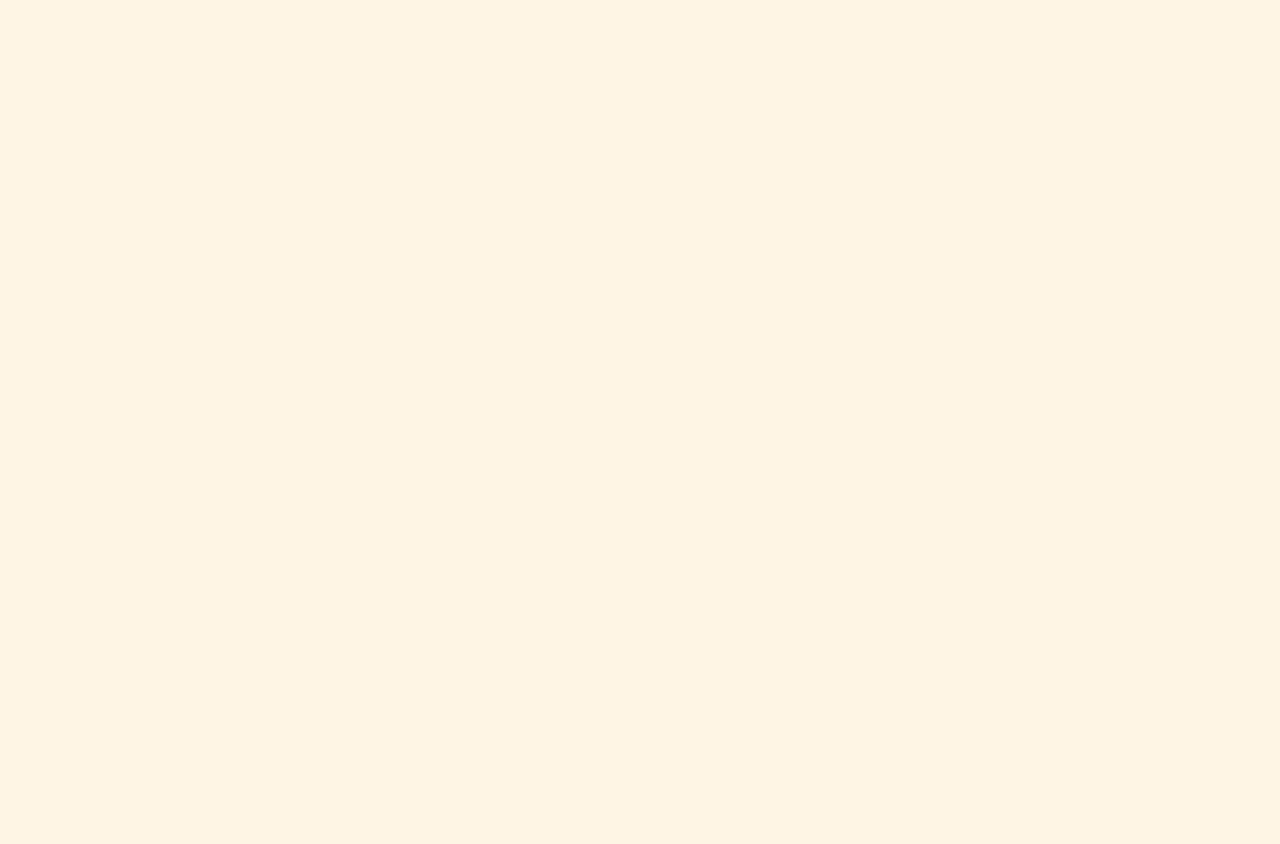
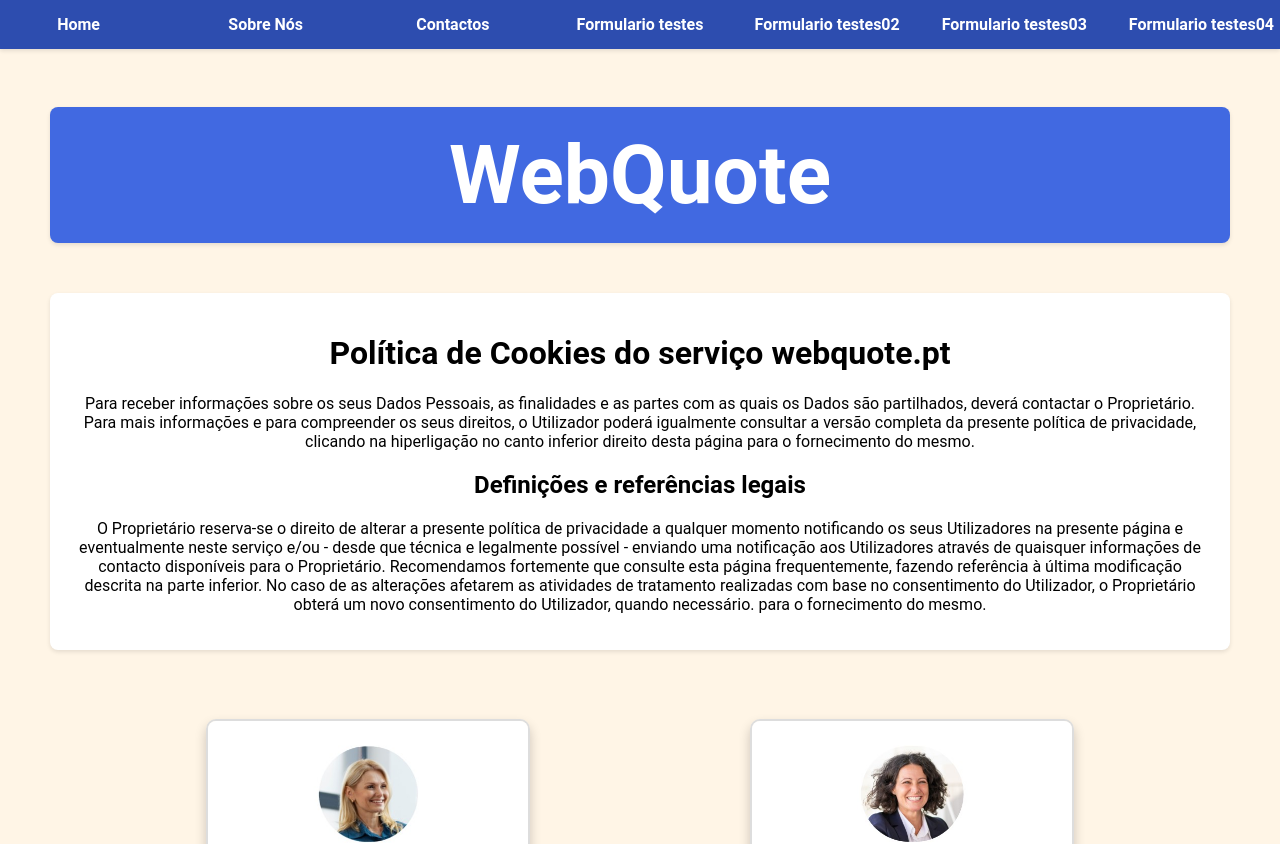
Before and after one commit to Ruubennn20/WebQuote, a React (Vite) app in the folder WebQuote/: page /politica-cookies in a window 1280 px wide. Before the commit this address had no page. Shown: the top 844 px of the page. Before the commit the page ends 800 px from the top, so only its background shows below. Built offline with nearby package versions, Linux system fonts and the light colour scheme; a web font is replaced by a local one.

Commit message:
politicadecookies

```diff
--- a/WebQuote/src/App.jsx
+++ b/WebQuote/src/App.jsx
@@ -12,6 +12,7 @@ import FormExemplo from "./Components/Forms/FormExemplo";
 import FormInicial from "./Components/Forms/FormInicial";
 import FormComPDF from "./Components/Forms/formcomPDFGenerator";
 import FormAdmin from "./Pages/formAdmin";
+import PoliticaDeCookies from "./Pages/PoliticaDeCookies";
 function App() {
   return (
     <Router>
@@ -25,6 +26,7 @@ function App() {
         <Route path="/form-inicial" element={<FormInicial />} />
         <Route path="/form-com-pdf" element={<FormComPDF />} />
         <Route path="/form-admin" element={<FormAdmin />} />
+        <Route path="/politica-cookies" element={<PoliticaDeCookies />} />
       </Routes>
     </Router>
   );
--- a/WebQuote/src/Components/Footer/Footer.jsx
+++ b/WebQuote/src/Components/Footer/Footer.jsx
@@ -27,7 +27,7 @@ export default function Footer() {
                 <li><Link to="/contactos">Contactos</Link></li>
               </ul>
               <ul className="menu-coluna2">
-                <li><a href="#politica-cookies">Política de Cookies</a></li>
+              <li><Link to="/politica-cookies">Política de Cookies</Link></li>
                 <li><a href="#politica-privacidade">Política de Privacidade</a></li>
               </ul>
               <ul className="menu-coluna3">
@@ -44,7 +44,7 @@ export default function Footer() {
               <img src={WebQuoteLogo} alt="Logo WebQuote" className="footerLogoImage" />
             </div>
             <div className="copyright">
-              © 2024 Ruben Couto, João Pimentel, Francisco Almeida e Bruno Assunção. Todos os direitos reservados.
+              © 2025 Ruben Couto, João Pimentel, Francisco Almeida e Bruno Assunção. Todos os direitos reservados.
             </div>
           </div>
         </div>
--- /dev/null
+++ b/WebQuote/src/Pages/PoliticaDeCookies.css
@@ -0,0 +1,25 @@
+.titleCookies
+{
+    font-size: 82px;
+    font-weight: 700;
+    margin-bottom: 20px;
+    margin: 50px 50px; /* Alterado para ter margem superior e inferior de 50px */
+    text-align: center;
+    background-color: #4169E1;
+    padding: 20px;
+    border-radius: 8px;
+    box-shadow: 0 2px 4px rgba(0, 0, 0, 0.1);
+    color: #fff;
+}
+
+
+
+.politica-de-cookiesText
+{
+    margin: 50px 50px; /* Alterado para ter margem superior e inferior de 50px */
+    text-align: center;
+    background-color: #fff;
+    padding: 20px;
+    border-radius: 8px;
+    box-shadow: 0 2px 4px rgba(0, 0, 0, 0.1);
+}
--- /dev/null
+++ b/WebQuote/src/Pages/PoliticaDeCookies.jsx
@@ -0,0 +1,40 @@
+
+import React from 'react'; // Importação do React
+import Header from '../Components/Header/Header'
+import Footer from '../Components/Footer/Footer'
+import './PoliticaDeCookies.css'
+
+export default function PoliticaDeCookies() {
+    return (
+        <>
+            <Header />
+            <main>
+                <br />
+                <br />
+                <br />
+                <h1 className='titleCookies'>WebQuote</h1>
+                <div className='politica-de-cookiesText'>
+                <h1>Política de Cookies do serviço webquote.pt</h1>
+
+                <p> Para receber informações sobre os seus Dados Pessoais, as finalidades e as partes com as quais os Dados são partilhados, deverá contactar o Proprietário.
+      Para mais informações e para compreender os seus direitos, o Utilizador poderá igualmente consultar a versão completa da presente política de privacidade, clicando na hiperligação no canto inferior direito desta página
+para o fornecimento do mesmo.
+
+                <h2>Definições e referências legais</h2>
+
+                    O Proprietário reserva-se o direito de alterar a presente política de privacidade a qualquer momento notificando os seus Utilizadores na presente página
+                    e eventualmente neste serviço e/ou - desde que técnica e legalmente possível - enviando uma notificação aos Utilizadores através de quaisquer informações de contacto disponíveis para o Proprietário. Recomendamos fortemente que consulte esta página frequentemente, fazendo referência à última modificação descrita na parte inferior.
+                    No caso de as alterações afetarem as atividades de tratamento realizadas com base no consentimento do Utilizador, o Proprietário obterá um novo consentimento do Utilizador, quando necessário.
+                    para o fornecimento do mesmo.
+
+</p>
+</div>
+
+<br />
+
+
+            </main>
+            <Footer />
+        </>
+    );
+}
```
